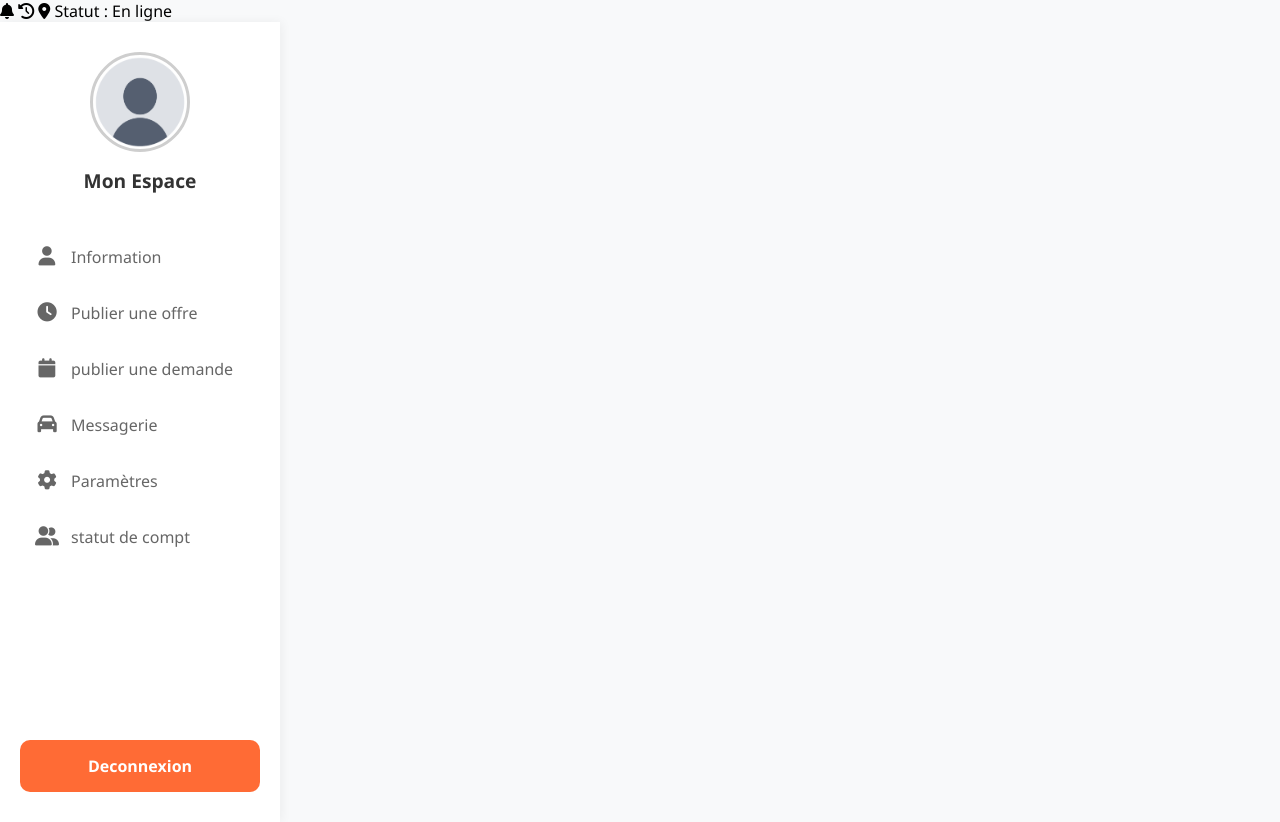
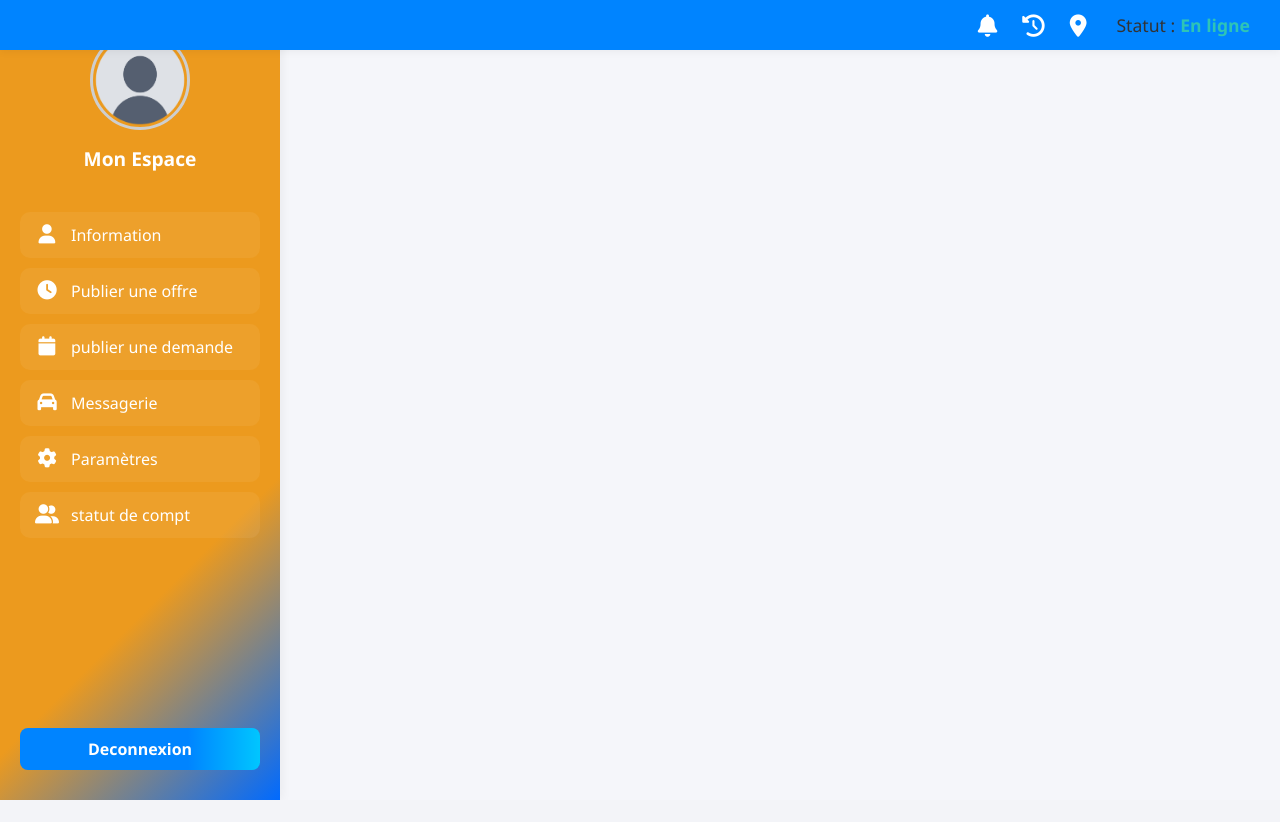
Before and after one commit to Larissa574/PIL1_2425_16, a Django app: template templates/core/offers.html in a window 1280 px wide. After the commit the page ends 800 px from the top, so only its background shows below. Run offline with Django 4.2, Linux system fonts and the light colour scheme; the template is opened without the code that fills it, so the values that code supplies are empty.

Commit message:
mise à jour offers.css

```diff
--- a/static/css/offers.css
+++ b/static/css/offers.css
@@ -6,7 +6,7 @@
 }
 
 body {
-    background-color: #f8f9fa;
+    background-color: #f5f6fa;
 }
 
 .conteneur {
@@ -14,9 +14,11 @@ body {
     min-height: 100vh;
 }
 
+/* Barre latérale */
 .barre-laterale {
     width: 280px;
-    background-color: white;
+    background: linear-gradient(135deg, #ec9a1e 70%, #006AFF 100%);
+    color: #fff;
     padding: 30px 20px;
     box-shadow: 2px 0 10px rgba(0, 0, 0, 0.05);
     display: flex;
@@ -52,7 +54,7 @@ body {
 
 .section-profil h3 {
     margin-top: 15px;
-    color: #333;
+    color: #fff;
     font-size: 1.2rem;
 }
 
@@ -65,15 +67,16 @@ body {
     align-items: center;
     padding: 12px 15px;
     text-decoration: none;
-    color: #666;
+    color: #fff;
+    background: rgba(255,255,255,0.06);
     margin-bottom: 10px;
     border-radius: 10px;
     transition: all 0.3s ease;
 }
 
 .menu-item:hover {
-    background-color: #f8f9fa;
-    color: #2EC4B6;
+    background: #E7F3FF;
+    color: #00ff15;
 }
 
 .menu-item i {
@@ -84,11 +87,11 @@ body {
 }
 
 .bouton-principal {
-    background-color: #FF6B35;
-    color: white;
-    padding: 15px;
+    background: linear-gradient(90deg, #0084FF 70%, #00C6FF 100%);
+    color: #fff;
+    padding: 10px 20px;
     border: none;
-    border-radius: 10px;
+    border-radius: 8px;
     cursor: pointer;
     font-size: 1rem;
     font-weight: 600;
@@ -97,5 +100,94 @@ body {
 }
 
 .bouton-principal:hover {
-    background-color: #e55a2a;
+    background: linear-gradient(90deg, #00C6FF 70%, #0084FF 100%);
+    color: #fff;
 }
+
+/* Barre du haut */
+.barre-haut {
+    position: fixed;
+    top: 0;
+    left: 0;
+    width: 100%;
+    height: 50px;
+    background: #0084FF;
+    display: flex;
+    align-items: center;
+    justify-content: flex-end;
+    padding: 0 30px;
+    box-shadow: 0 2px 8px rgba(0,0,0,0.05);
+    z-index: 100;
+}
+.icone-haut {
+    margin-left: 25px;
+    font-size: 1.4em;
+    color: #fff;
+    cursor: pointer;
+}
+.icone-haut:hover {
+    color: #00C6FF;
+}
+
+.statut-haut {
+    margin-left: 30px;
+    font-size: 1.1em;
+    color: #333;
+    font-weight: 500;
+    display: flex;
+    align-items: center;
+}
+.statut-en-ligne {
+    color: #2EC4B6;
+    font-weight: bold;
+    margin-left: 5px;
+}
+
+}
+.modal-contenu {
+    background: linear-gradient(120deg, #fff 80%, #E7F3FF 100%);
+    border: 2px solid #0084FF;
+    padding: 30px 40px;
+    border-radius: 12px;
+    box-shadow: 0 4px 24px rgba(0,0,0,0.15);
+    text-align: center;
+    position: relative;
+}
+.fermer-modal {
+    position: absolute;
+    top: 10px; right: 18px;
+    font-size: 2em;
+    color: #0084FF;
+    cursor: pointer;
+}
+.fermer-modal:hover {
+    color: #00C6FF;
+}
+.contenu-central {
+    margin-left: 270px;
+    margin-top: 70px;
+    padding: 30px 40px;
+    background: #fff;
+    border-radius: 12px;
+    box-shadow: 0 2px 12px rgba(0,0,0,0.07);
+    min-height: 350px;
+}
+.header-central {
+    display: flex;
+    justify-content: space-between;
+    align-items: center;
+    margin-bottom: 18px;
+}
+
+.btn-orange, .btn-reserver {
+    background: #0084FF;
+    color: #fff;
+    border: none;
+    border-radius: 8px;
+    padding: 10px 20px;
+    cursor: pointer;
+    transition: background 0.2s;
+}
+.btn-orange:hover, .btn-reserver:hover {
+    background: #006AFF;
+}
```
